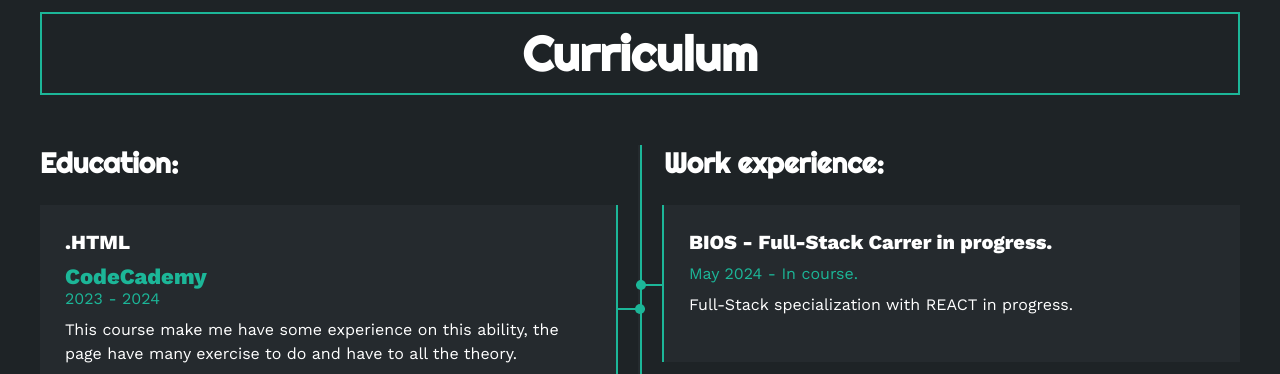
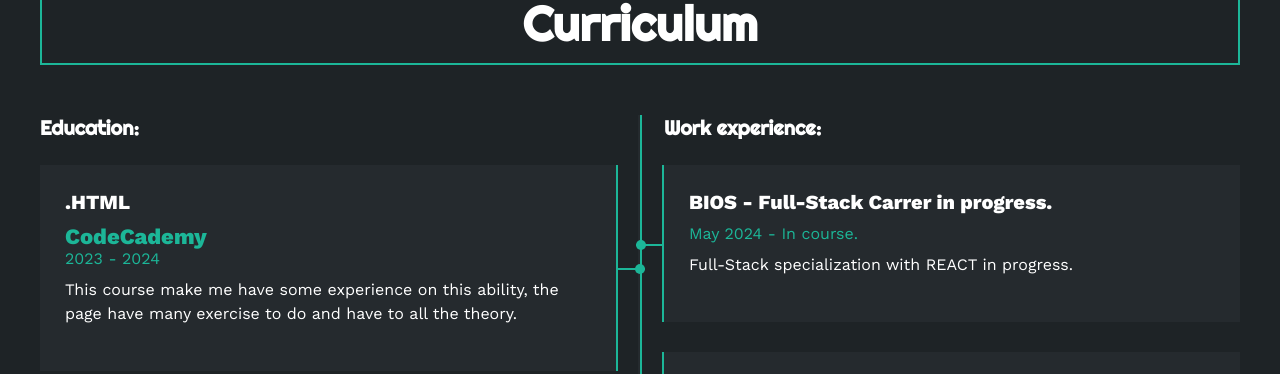
Before and after one commit to AgustinVelazquez0/AgustinVelazquez0.github.io, a plain HTML site: page index.html in a window 1280 px wide. Shown: the part 1705-2079 px from the top of the page. Drawn offline with nearby package versions, Linux system fonts and the light colour scheme.

Commit message:
Add files via upload

```diff
--- a/estilo.css
+++ b/estilo.css
@@ -72,7 +72,6 @@ h2 {
     display: flex;
     justify-content: space-between;
     align-items: center;
-    padding: 15px 20px;
 }
 
 .logo {
@@ -489,7 +488,7 @@ h2 {
 }
 
 .curriculum .fila .col h3{
-    font-size: 28px;
+    font-size: 20px;
     font-family: 'Righteous';
     margin-bottom: 25px;
 }
```
